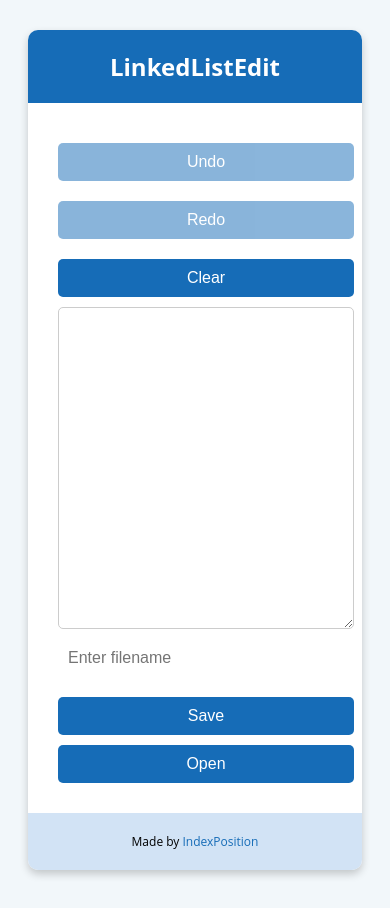
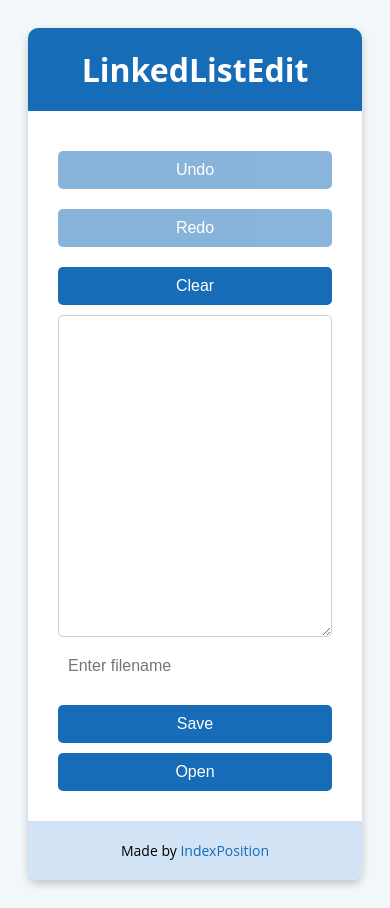
Before and after one commit to IndexPosition/Linked-List-Text-Editor, a plain HTML site: page index.html in a window 390 px wide. Drawn offline with Linux system fonts and the light colour scheme.

Commit message:
Update style.css

```diff
--- a/style.css
+++ b/style.css
@@ -119,37 +119,7 @@ textarea {
   text-decoration: none;
 }
 
-@media only screen and (max-width: 768px) {
-  .card {
-    max-width: 400px;
-  }
-
-  .card-header h1 {
-    font-size: 24px;
-  }
-
-  #quote-text {
-    font-size: 24px;
-  }
-
-  #quote-author {
-    font-size: 16px;
-  }
-
-  #new-quote {
-    font-size: 16px;
-    padding: 8px 20px;
-  }
-
-  .card-footer p {
-    font-size: 12px;
-  }
-}
-
 @media screen and (max-width: 768px) {
-    .card-body {
-      flex-direction: column;
-    }
 
     #filename-input {
       width: 80%;
@@ -159,10 +129,15 @@ textarea {
     .btn-group {
       flex-direction: column;
       align-items: flex-start;
+      width: 100%;
     }
 
     .btn-group button,
     .btn-group input {
       width: 100%;
     }
+
+    textarea {
+        width: 100%;
+    }
   }
```
